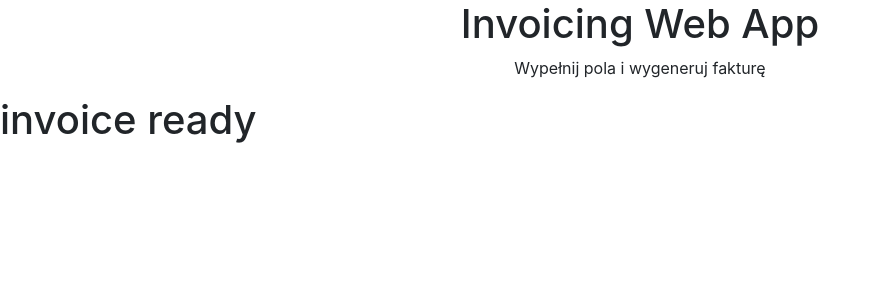
After one commit to aspineon/invoicing-app, a Flask app: template app/templates/submit.html in a window 1280 px wide. The commit adds this page. Shown: the top 300 px of the page, without its empty margins (0-879 px from the left). Run offline with Flask 2, Linux system fonts and the light colour scheme; the template is opened without the code that fills it, so the values that code supplies are empty; some libraries are stand-ins or nearby versions.

Commit message:
Basic form and PDF generator

```diff
--- a/app/main.py
+++ b/app/main.py
@@ -1,10 +1,31 @@
-from flask import Flask, render_template
+from flask import Flask, render_template, url_for, request
+from fpdf import FPDF
 
 app = Flask(__name__)
 
-@app.route('/')
+@app.route('/', methods=["GET", "POST"])
 def index():
 	return render_template('index.html')
 
+@app.route('/submit', methods=['POST'])
+def submit():
+
+	number = request.form['invoice_number']
+	date = request.form['invoice_date']
+	service = request.form['service_delivered']
+
+	data = [number, date, service]
+
+	pdf = FPDF(orientation='P', unit='mm', format='A4')
+	pdf.add_page()
+	pdf.set_font('Arial', size=12)
+
+	for item in data:
+		pdf.cell(0, 10, str(item), 0, 1)
+
+	pdf.output('test.pdf', 'F')
+
+	return render_template('submit.html')
+
 if __name__=='__main__':
 	app.run(debug=True)
--- /dev/null
+++ b/app/templates/base.html
@@ -0,0 +1,30 @@
+<!DOCTYPE html>
+<html lang="en">
+<head>
+	<meta charset="UTF-8">
+	<meta name="viewport" content="width=device-width, initial-scale=1.0">
+	<meta http-equiv="X-UA-Compatible" content="ie=edge">
+	<title>Invoicing</title>
+
+	<link rel="stylesheet" href="https://stackpath.bootstrapcdn.com/bootstrap/4.3.1/css/bootstrap.min.css" integrity="sha384-ggOyR0iXCbMQv3Xipma34MD+dH/1fQ784/j6cY/iJTQUOhcWr7x9JvoRxT2MZw1T" crossorigin="anonymous">
+
+	<script src="https://code.jquery.com/jquery-3.3.1.slim.min.js" integrity="sha384-q8i/X+965DzO0rT7abK41JStQIAqVgRVzpbzo5smXKp4YfRvH+8abtTE1Pi6jizo" crossorigin="anonymous"></script>
+	<script src="https://cdnjs.cloudflare.com/ajax/libs/popper.js/1.14.7/umd/popper.min.js" integrity="sha384-UO2eT0CpHqdSJQ6hJty5KVphtPhzWj9WO1clHTMGa3JDZwrnQq4sF86dIHNDz0W1" crossorigin="anonymous"></script>
+	<script src="https://stackpath.bootstrapcdn.com/bootstrap/4.3.1/js/bootstrap.min.js" integrity="sha384-JjSmVgyd0p3pXB1rRibZUAYoIIy6OrQ6VrjIEaFf/nJGzIxFDsf4x0xIM+B07jRM" crossorigin="anonymous"></script>
+
+	<link rel="stylesheet" href="{{ url_for('static', filename='style.css') }}">
+</head>
+
+<body>
+	<div class="container-fluid px-0">
+		<div class="col-12 text-center">
+			<h1>Invoicing Web App</h1>
+			<p>Wypełnij pola i wygeneruj fakturę</p>
+		</div>
+
+		{% block content %}
+
+		{% endblock %}
+	</div>
+</body>
+</html>
--- /dev/null
+++ b/app/templates/submit.html
@@ -0,0 +1,6 @@
+{% extends "base.html" %}
+	{% block content %}
+
+		<h1>invoice ready</h1>
+
+	{% endblock %}
```
Also changed, not shown: app/templates/index.html (+11 -12 lines), app/static/style.css (added), 1 other file.
